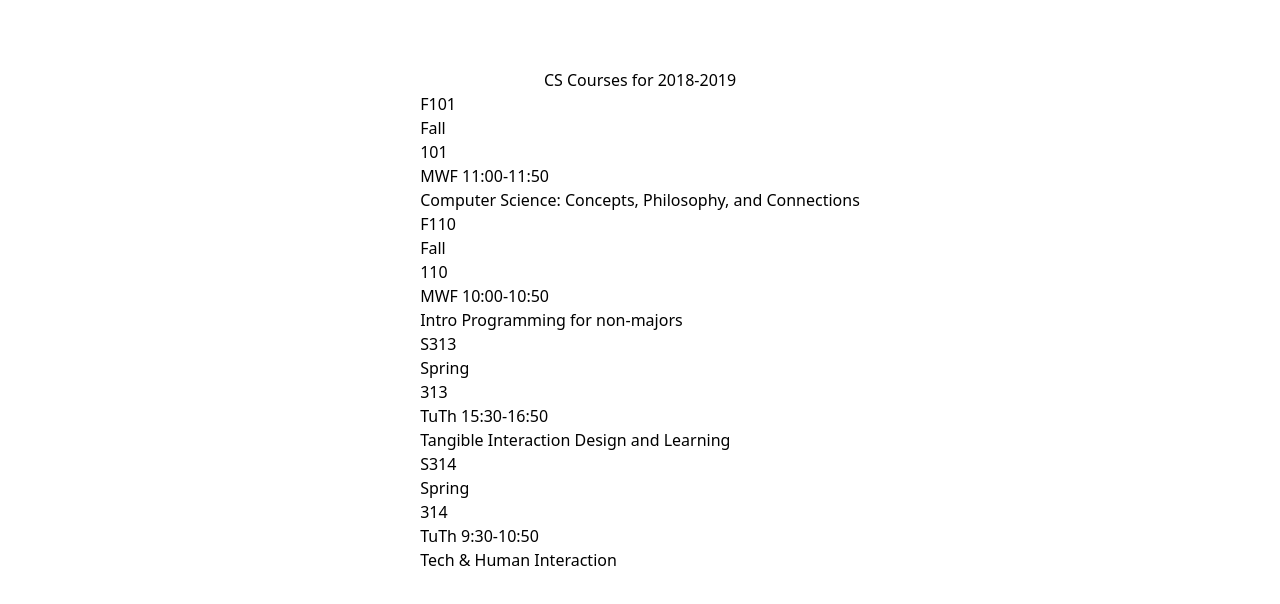
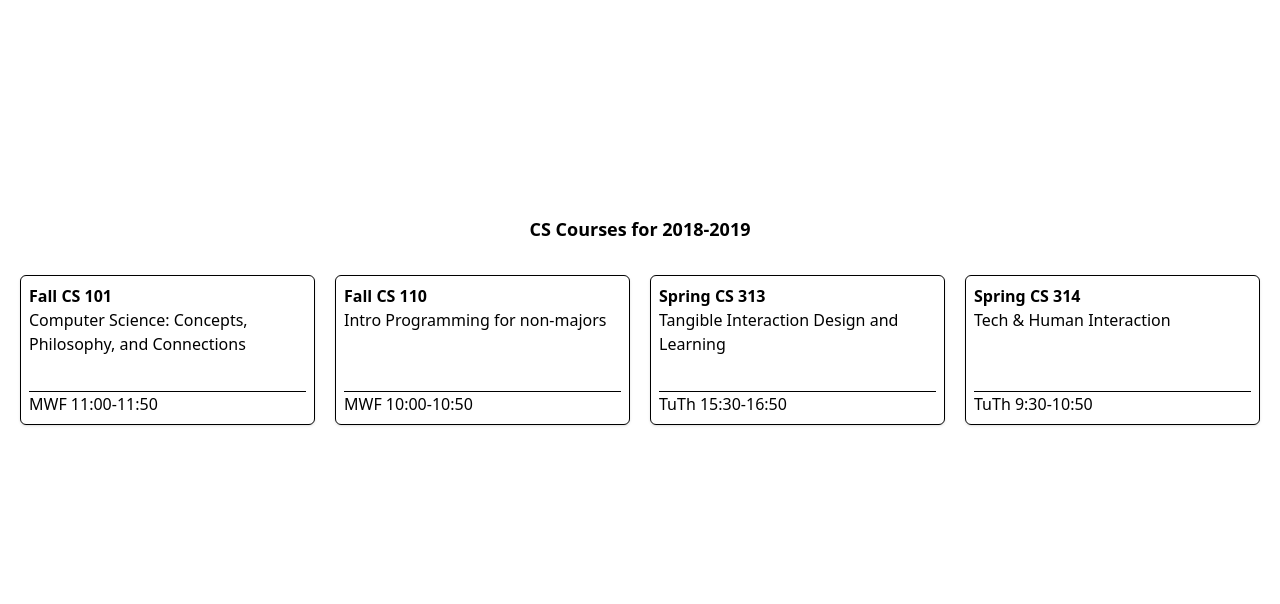
Before and after one commit to andrewcyuan/cs392-react-challenge, a React (Vite) app: page / in a window 1280 px wide. Shown: the top 604 px of the page. Built offline with nearby package versions, Linux system fonts and the light colour scheme.

Commit message:
styling 1

```diff
--- a/src/App.tsx
+++ b/src/App.tsx
@@ -22,14 +22,17 @@ interface ScheduleProps {
 
 const Schedule = (props: ScheduleProps) => {
   return (
-    <div>
-      {Object.entries(props.courses).map(([key, course]) => (
-        <div>
-          <h2>{key}</h2>
-          <p>{course.term}</p>
-          <p>{course.number}</p>
-          <p>{course.meets}</p>
-          <p>{course.title}</p>
+    <div className="flex flex-row gap-5 w-full">
+      {Object.entries(props.courses).map(([_key, course]) => (
+        <div className="border border-gray rounded-md shadow flex flex-col justify-between w-full min-h-[150px] p-2">
+          <div>
+            <h2>{course.term} CS {course.number}</h2>
+            <p>{course.title}</p>
+          </div>
+          <div>
+            <hr />
+            <p>{course.meets}</p>
+          </div>
         </div>
       ))}
     </div>
@@ -68,7 +71,7 @@ const App = () => {
   };
 
   return (
-    <div className="flex flex-col min-h-[80vh] items-center justify-center">
+    <div className="flex flex-col gap-8 w-full min-h-[80vh] items-center justify-center px-5">
       <Banner title={schedule.title} />
       <Schedule courses={schedule.courses} />
     </div>
--- a/src/index.css
+++ b/src/index.css
@@ -12,3 +12,26 @@
     }
   }
 }
+
+.display-1 {
+
+}
+
+.display-2 {
+
+}
+
+h1 {
+  font-size: 18px;
+  font-weight: bold;
+}
+
+h2 {
+  font-size: 16px;
+  font-weight: bold;
+}
+
+p {
+  font-size: 16px;
+  font-weight: normal;
+}
```
